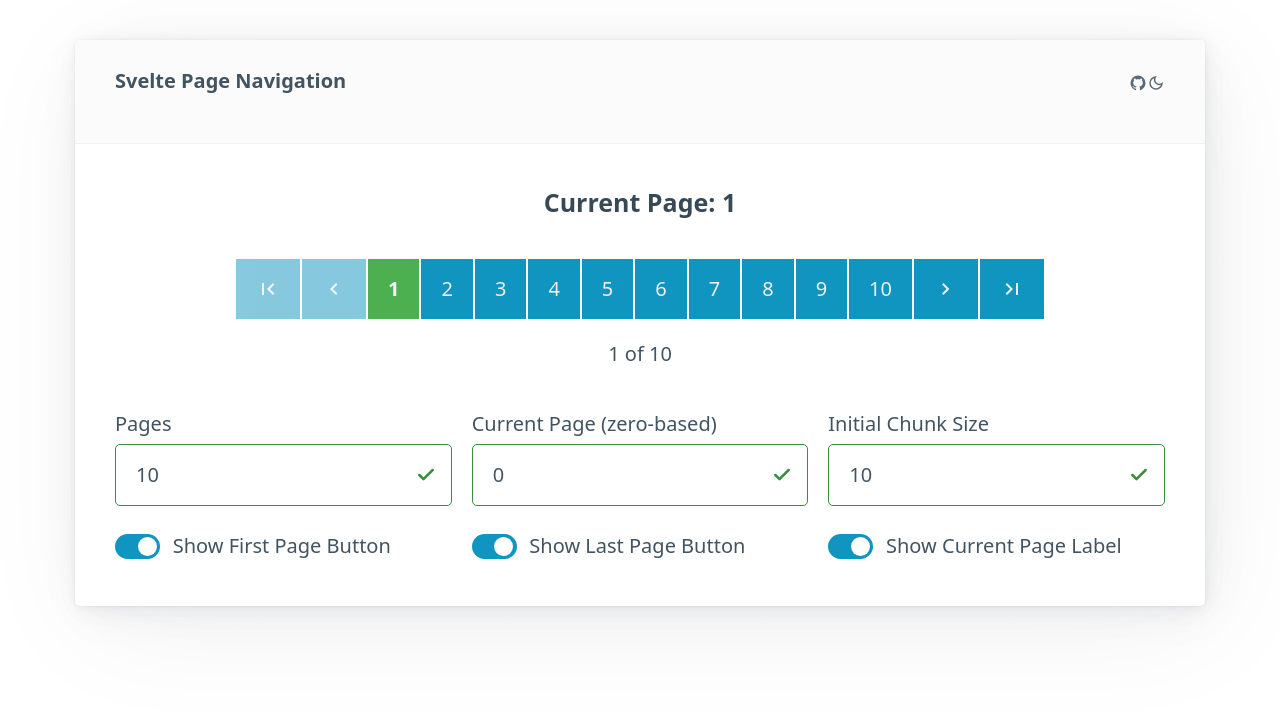
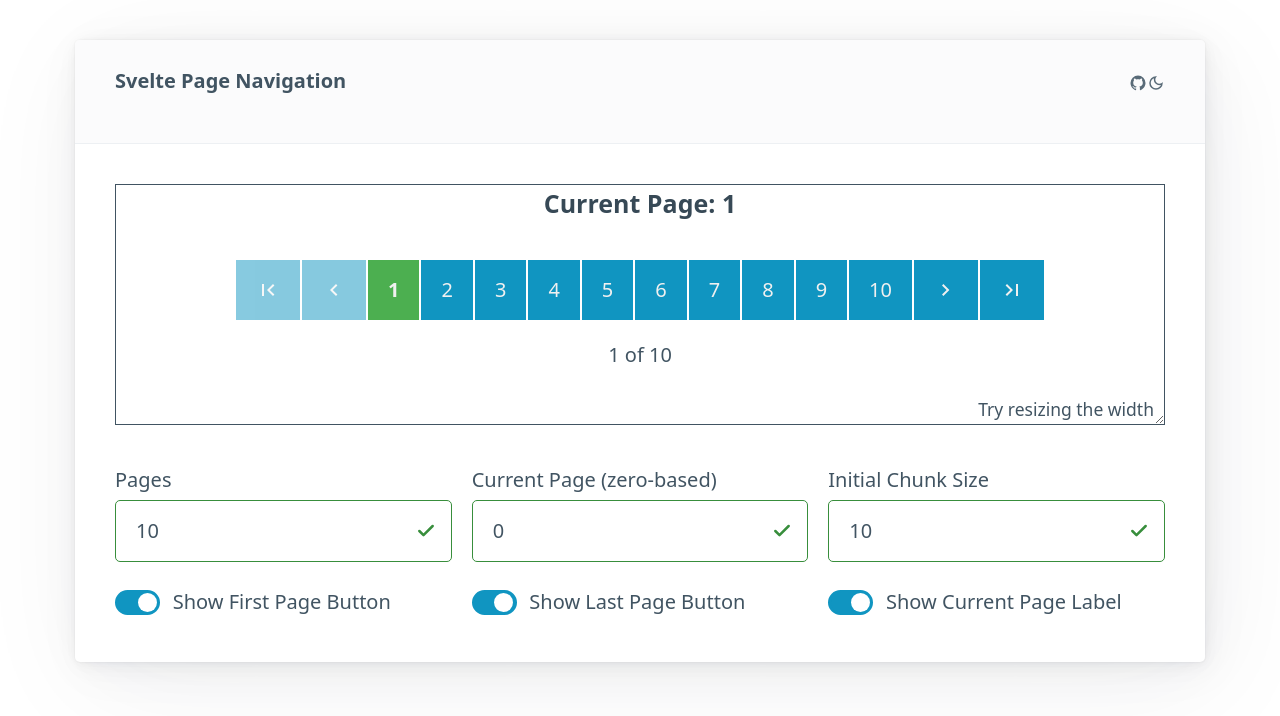
Before and after one commit to francescodessi/svelte-page-navigation, a SvelteKit app: page / in a window 1280 px wide. Shown: the top 716 px of the page. Built offline with nearby package versions, Linux system fonts and the light colour scheme.

Commit message:
Update demo

```diff
--- a/src/routes/+page.svelte
+++ b/src/routes/+page.svelte
@@ -92,6 +92,7 @@
 				initShowLastButton={initShowLastButton}
 				showCurrentPageLabel={showCurrentPageLabel}
 				on:change={pageChangeHandler} />
+			<div style="margin: 24px 10px 0 0; text-align: right;"><small>Try resizing the width</small></div>
 		</div>
 
         <div class="grid">
@@ -157,6 +158,11 @@
 	.paginator-container {
 		text-align: center;
 		margin: 2rem auto;
+		min-width: 230px;
+		max-width: 100%;
+		border: 1px solid;
+		resize: horizontal;
+  		overflow: auto;
 	}
 
 	.error {
```
